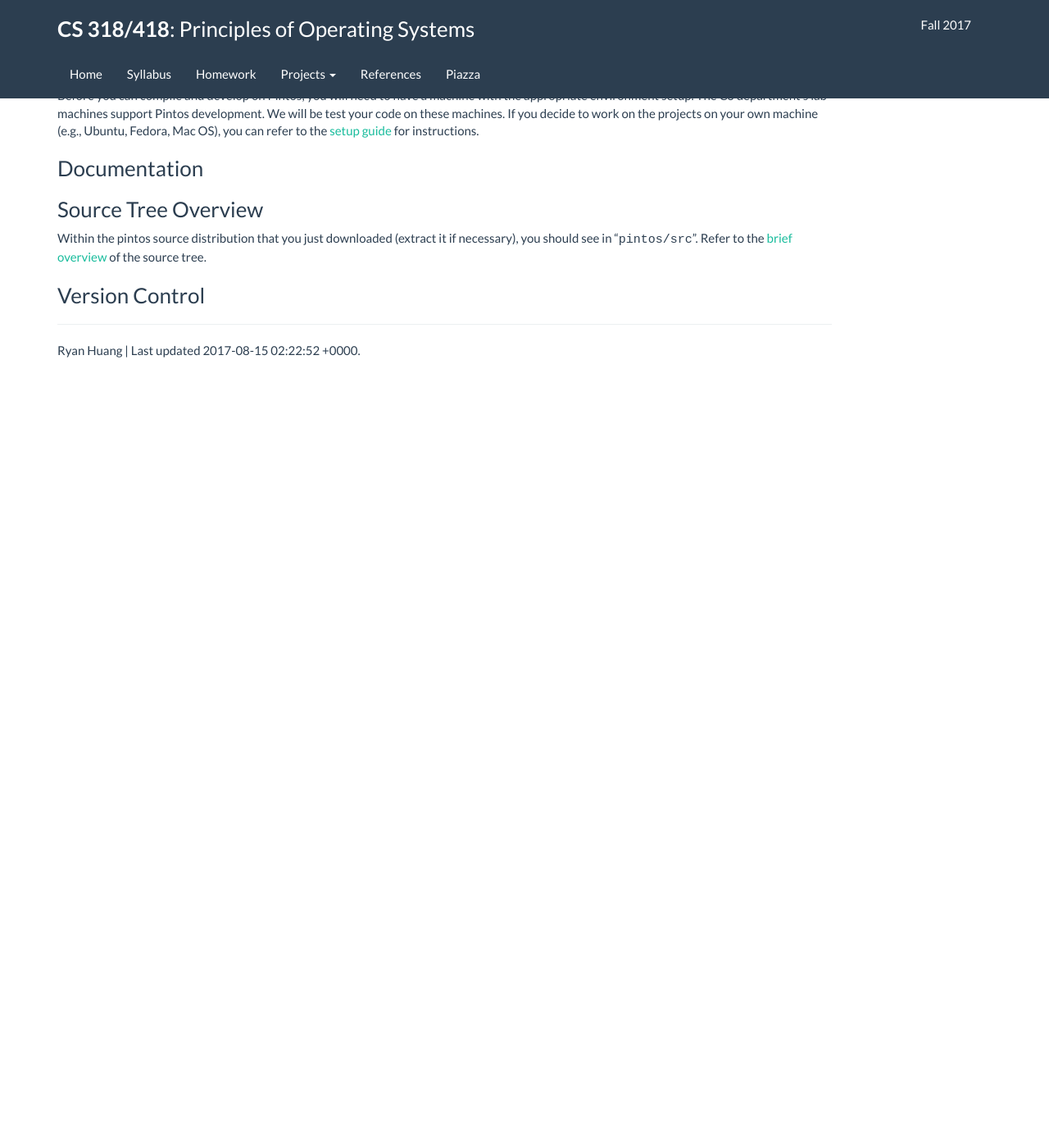
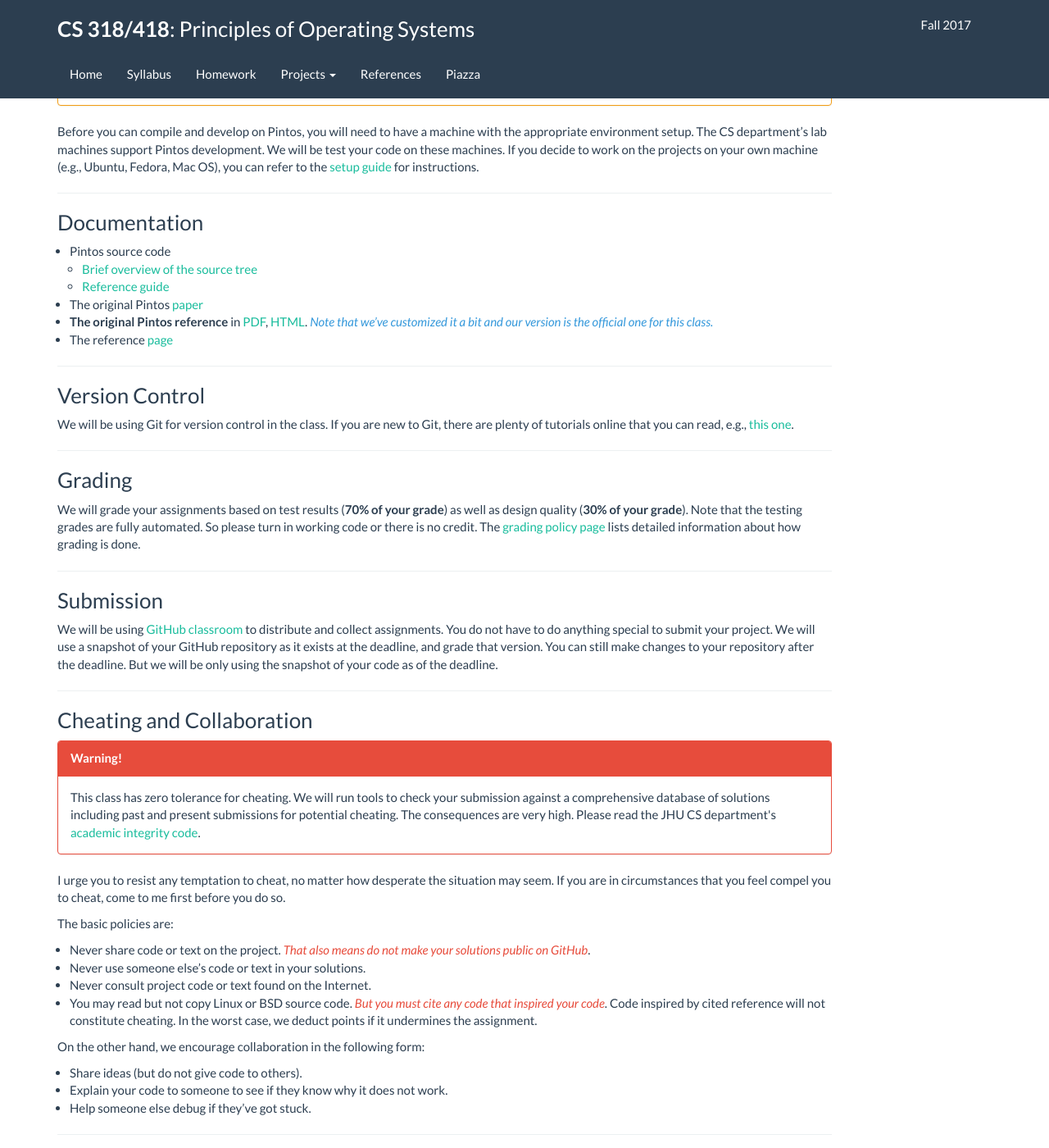
Before and after one commit to flyshark/jhu-cs318.github.io, a Jekyll site: the page built from project/guide.md, in a window 1280 px wide and 1400 px high, scrolled down 1042 px. Shown: the whole window at 82% size. Built offline with Jekyll 4.4.1, drawn with Linux system fonts in a browser that asks for light colours; before the commit the page ends 1521 px from its top, so only the background shows below that.

Commit message:
update guide

````diff
--- a/project/guide.md
+++ b/project/guide.md
@@ -1,5 +1,5 @@
 ---
-layout: default
+layout: project
 title: CS 318 Pintos Project Guide
 ---
 
@@ -29,40 +29,48 @@
   <thead>
     <tr class="info">
       <th>Project</th>
+      <th>Weight</th>
       <th>Due</th>
     </tr>
   </thead>
   <tbody>
   <tr>
     <td><a href="project0.html">Lab 0: Jump Start</a></td>
+    <td>2%</td>
     <td>09/07 11:59 pm</td>
   </tr>
   <tr>
     <td><a href="project1.html">Lab 1: Threads</a></td>
+    <td>8%</td>
     <td>09/26 11:59 pm</td>
   </tr>
   <tr>
     <td><a href="project2.html">Lab 2: User Programs</a></td>
+    <td>10%</td>
     <td>10/17 11:59 pm</td>
   </tr>
   <tr>
     <td><a href="project3.html">Lab 3: Virtual Memory</a></td>
+    <td>14%</td>
     <td>11/09 11:59 pm</td>
   </tr>
   <tr>
     <td><a href="project4.html">Lab 4: File Systems</a></td>
+    <td>16%</td>
     <td>12/07 11:59 pm</td>
   </tr>
   </tbody>
 </table>
 
 
+<HR SIZE="6">
 ### Groups
 Lab 0 is an individual project. From Lab 1 and onwards, you can work in groups of
 1-3 people. We will overlap Lab 0 with the stage of forming groups. So start
 talking with your classmates around once the course begins! Note that, though,
 larger team size doesn't always yield better performance for the projects.
 
+<HR SIZE="6">
 ### Getting Started
 To get started, you can get a copy of the Pintos source code distribution.
 ```bash
@@ -89,13 +97,70 @@
 work on the projects on your own machine (e.g., Ubuntu, Fedora, Mac OS), you can
 refer to the [setup guide](setup.html) for instructions.
 
+<HR SIZE="6">
 ### Documentation
 
+* Pintos source code
+  - [Brief overview of the source tree](listing_0.html)
+  - [Reference guide](pintos_6.html)
+* The original Pintos [paper](https://benpfaff.org/papers/pintos.pdf)
+* **The original Pintos reference** in [PDF](pintos.pdf), [HTML](pintos.html). *Note that
+  we've customized it a bit and our version is the official one for this class.*{: .text-info}
+* The reference [page](/references.html)
 
-### Source Tree Overview
+<HR SIZE="6">
+### Version Control
 
-Within the pintos source distribution that you just downloaded (extract it if
-necessary), you should see in <Q><TT>pintos/src</TT></Q>. Refer to the [brief overview](listing_0.html)
-of the source tree.
+We will be using Git for version control in the class. If you are new to Git, there
+are plenty of tutorials online that you can read, e.g., [this one](https://www.atlassian.com/git/tutorials).
 
-### Version Control
+<HR SIZE="6">
+### Grading
+
+We will grade your assignments based on test results (**70% of your grade**)
+as well as design quality (**30% of your grade**). Note that the testing grades
+are fully automated. So please turn in working code or there is no credit.
+The [grading policy page](grading.html) lists detailed information about how
+grading is done.
+
+<HR SIZE="6">
+### Submission
+
+We will be using [GitHub classroom](https://education.github.com) to distribute
+and collect assignments. You do not have to do anything special to submit your project.
+We will use a snapshot of your GitHub repository as it exists at the deadline, and
+grade that version. You can still make changes to your repository after the deadline.
+But we will be only using the snapshot of your code as of the deadline.
+
+<HR SIZE="6">
+### Cheating and Collaboration
+<div class="panel panel-danger">
+  <div class="panel-heading">
+    <strong>Warning!</strong>
+  </div>
+  <div class="panel-body">
+  This class has zero tolerance for cheating. We will run tools to check your submission
+  against a comprehensive database of solutions including past and present submissions
+  for potential cheating. The consequences are very high. Please
+  read the JHU CS department's <a href="https://www.cs.jhu.edu/academic-integrity-code">academic integrity code</a>.
+</div>
+</div>
+
+I urge you to resist any temptation to cheat, no matter how desperate the situation
+may seem. If you are in circumstances that you feel compel you to cheat, come to me
+first before you do so.
+
+The basic policies are:
+* Never share code or text on the project. *That also means do not make your solutions
+  public on GitHub*{: .text-danger}.
+* Never use someone else's code or text in your solutions.
+* Never consult project code or text found on the Internet.
+* You may read but not copy Linux or BSD source code. *But you must cite any code
+  that inspired your code*{: .text-danger}. Code inspired by cited reference will
+  not constitute cheating. In the worst case, we deduct points if it undermines
+  the assignment.
+
+On the other hand, we encourage collaboration in the following form:
+* Share ideas (but do not give code to others).
+* Explain your code to someone to see if they know why it does not work.
+* Help someone else debug if they've got stuck.
--- a/project/listing_0.html
+++ b/project/listing_0.html
@@ -1,16 +1,15 @@
 ---
-layout: default
+layout: project
 title: Pintos Source Tree Overview
 ---
 
-## Pintos Source Tree Overview
+<H3>Pintos Source Tree Overview</H3>
 
 <DL COMPACT class="source-listing">
 <DT><Q><TT>threads/</TT></Q>
 <DD>Source code for the base kernel, which you will modify starting in
 project 1.
 <P>
-
 </P>
 <DT><Q><TT>userprog/</TT></Q>
 <DD>Source code for the user program loader, which you will modify
@@ -81,4 +80,3 @@
 <DD>These files may come in handy if you decide to try working with Pintos
 on your own machine.  Otherwise, you can ignore them.
 </DL>
-<P>
````
Also changed, not shown: references.md (+16 -4 lines).
